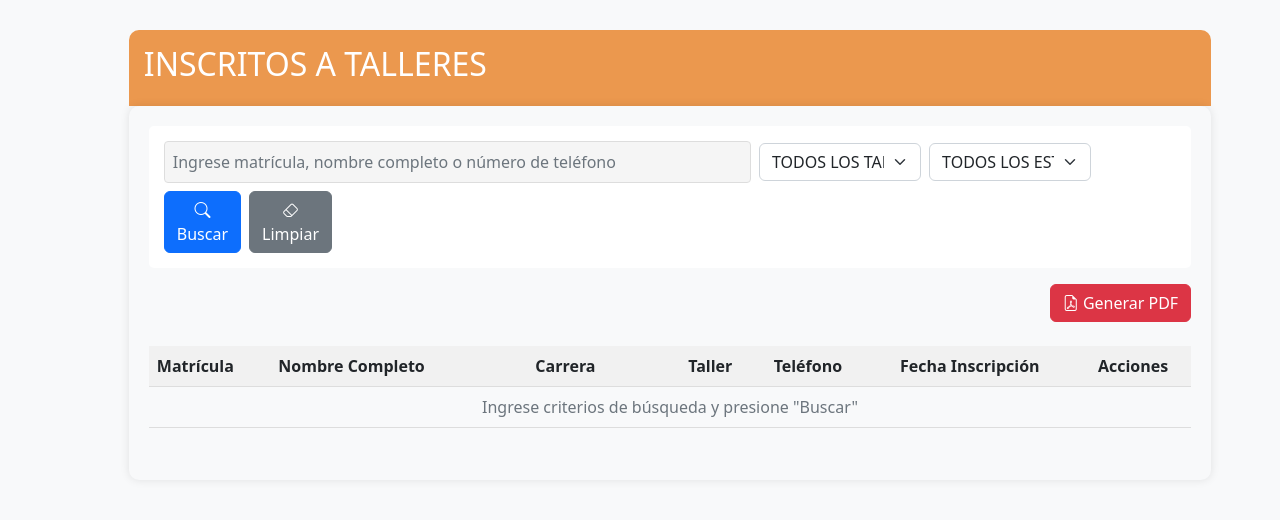
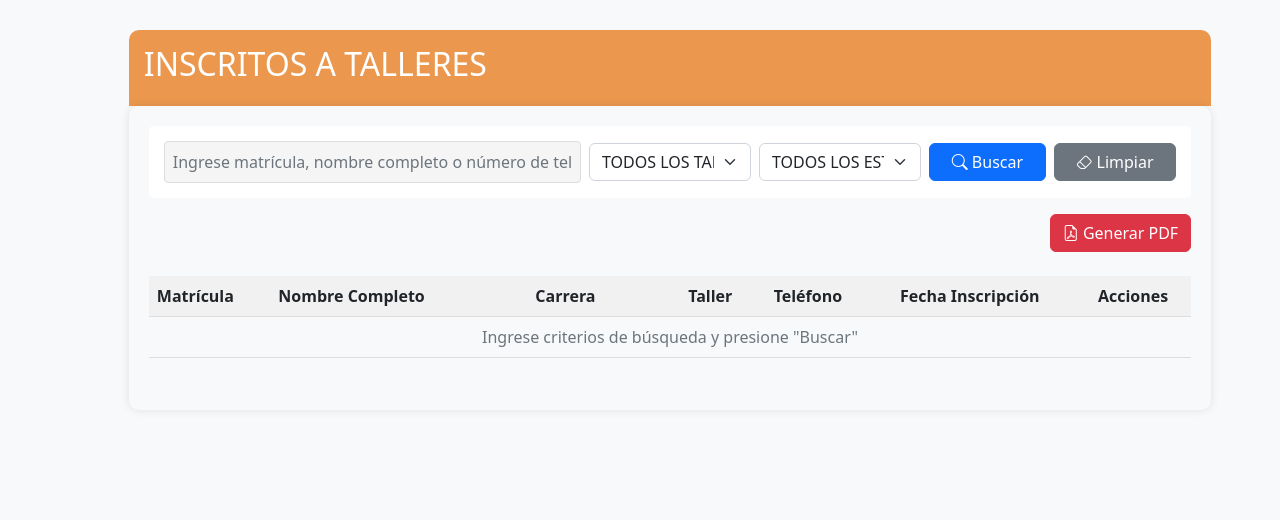
Before and after one commit to XavierRamRos/sistemas, a PHP site: page /internos/talleres/consulta/consulta.php in a window 1280 px wide. Shown: the part 50-570 px from the top of the page. Run offline with PHP 8.4, Linux system fonts and the light colour scheme; the visitor is signed in with stand-in values (Sample User, id 1); data that the repository does not hold is empty; some libraries are stand-ins or nearby versions.

```diff
--- a/internos/talleres/consulta/consulta.php
+++ b/internos/talleres/consulta/consulta.php
@@ -64,14 +64,14 @@ require_once '../../../php/conexion.php';
 <div class="filtros-section">
     <form id="formFiltros">
         <div class="row align-items-center g-2">
-            <!-- Campo de búsqueda principal -->
-            <div class="col-sm-6 col-md-7">
+            <!-- Campo de búsqueda principal - ahora ocupa menos espacio -->
+            <div class="col-md-5 col-lg-5">
                 <input type="text" class="form-control" id="filtroBusqueda" name="filtroBusqueda"
                        placeholder="Ingrese matrícula, nombre completo o número de teléfono">
             </div>
 
-            <!-- Select de talleres -->
-            <div class="col-sm-3 col-md-2">
+            <!-- Select de talleres - ajustado a un tamaño menor -->
+            <div class="col-md-2 col-lg-2">
                 <select class="form-select" id="filtroTaller" name="filtroTaller">
                     <option value="">TODOS LOS TALLERES</option>
                     <?php
@@ -84,7 +84,8 @@ require_once '../../../php/conexion.php';
                 </select>
             </div>
 
-            <div class="col-sm-3 col-md-2">
+            <!-- Select de estado - ajustado a un tamaño menor -->
+            <div class="col-md-2 col-lg-2">
                 <select class="form-select" id="filtroEstado" name="filtroEstado">
                     <option value="">TODOS LOS ESTADOS</option>
                     <option value="1">ACTIVOS</option>
@@ -93,8 +94,8 @@ require_once '../../../php/conexion.php';
                 </select>
             </div>
 
-            <!-- Botones -->
-            <div class="col-sm-3 col-md-2">
+            <!-- Botones - ahora ocupan solo el espacio necesario -->
+            <div class="col-md-3 col-lg-3">
                 <div class="d-flex gap-2">
                     <button type="submit" class="btn btn-primary flex-grow-1" id="btnBuscar">
                         <span id="searchText"><i class="bi bi-search"></i> Buscar</span>
```
Also changed, not shown: 1 other file. Lines whose indentation alone changed are shown as unchanged.
